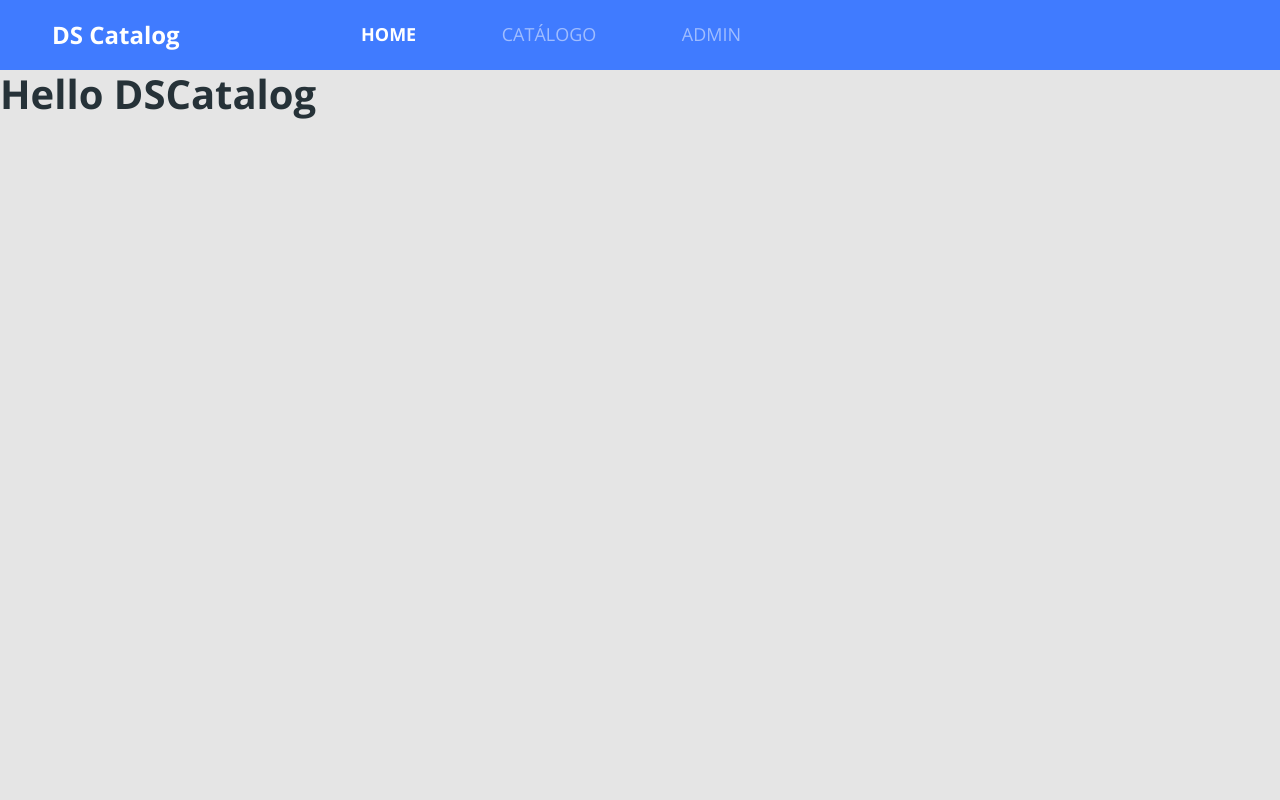
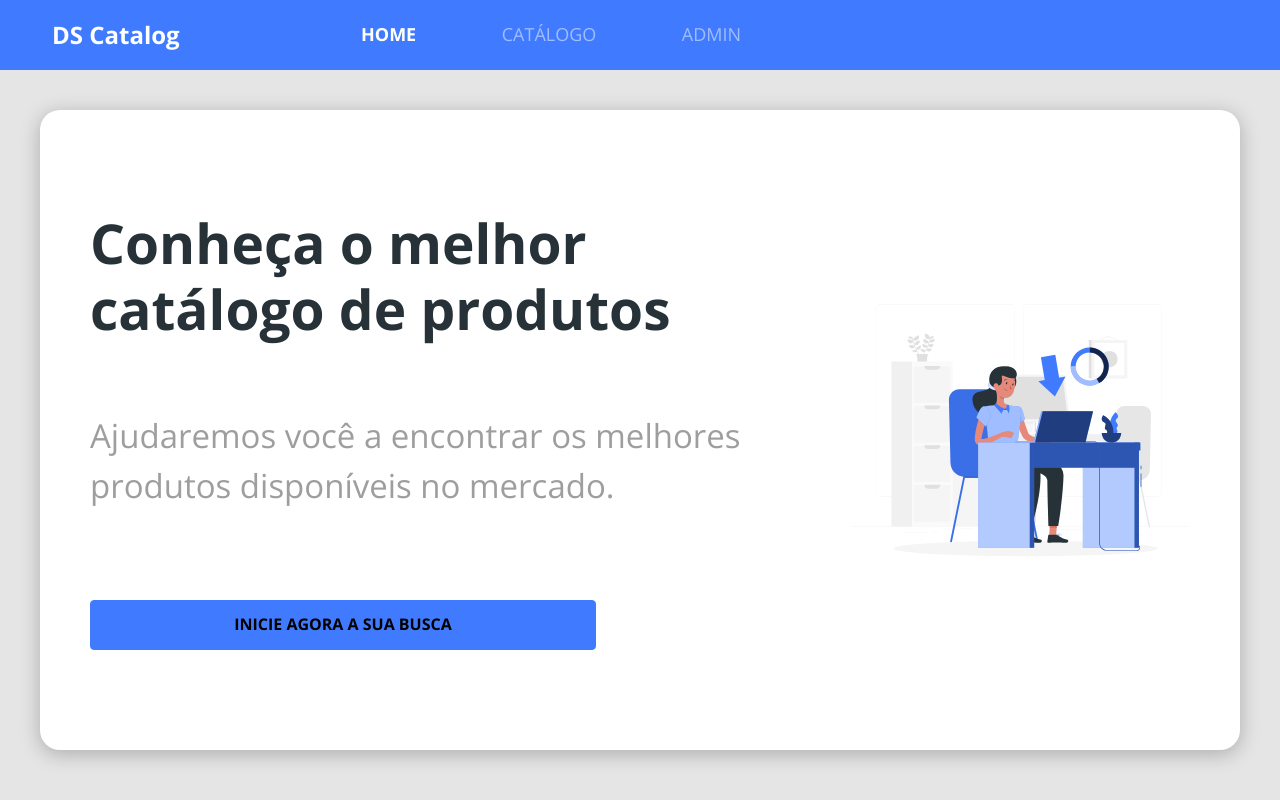
Before and after one commit to jeanfurquim/dscatalog-bootcamp-devsuperior, a React (Create React App) app in the folder frontweb/: page / in a window 1280 px wide. Built offline with nearby package versions, Linux system fonts and the light colour scheme.

Commit message:
Home styling

```diff
--- a/frontweb/src/App.tsx
+++ b/frontweb/src/App.tsx
@@ -1,15 +1,11 @@
-import React from 'react';
-import './assets/styles/custom.scss';
+import Home from 'pages/Home';
+import 'assets/styles/custom.scss';
 import './App.css';
-import Navbar from './components/Navbar';
 
 const App = () => {
   return (
-    <>
-      <Navbar />
-      <h1>Hello DSCatalog</h1>
-    </>
-  );
-}
+    <Home />
+  )
+};
 
 export default App;
--- /dev/null
+++ b/frontweb/src/components/ButtonIcon/index.tsx
@@ -0,0 +1,10 @@
+import './styles.css'
+const ButtonIcon = () => {
+    return (
+        <button className = "btn btn-primary btn-icon">
+        <h6>INICIE AGORA A SUA BUSCA</h6>
+        </button>
+    );
+}
+
+export default ButtonIcon;
--- /dev/null
+++ b/frontweb/src/components/ButtonIcon/styles.css
@@ -0,0 +1,3 @@
+.btn-icon {
+    height: 50px;
+}
--- a/frontweb/src/components/Navbar/index.tsx
+++ b/frontweb/src/components/Navbar/index.tsx
@@ -21,7 +21,7 @@
           <span className="navbar-toggler-icon"></span>
         </button>
 
-        <div className="collapse navbar-collapse" id ="dscatalog-navbar">
+        <div className="collapse navbar-collapse" id="dscatalog-navbar">
           <ul className="navbar-nav offset-md-2 main-menu">
             <li>
               <a href="link" className="active">
--- /dev/null
+++ b/frontweb/src/pages/Home/index.tsx
@@ -0,0 +1,27 @@
+import { ReactComponent as MainImage } from 'assets/images/main-image.svg';
+import ButtonIcon from 'components/ButtonIcon';
+import Navbar from 'components/Navbar';
+
+import './styles.css'
+
+const Home = () => {
+  return (
+    <>
+      <Navbar />
+      <div className="home-container">
+        <div className="home-card">
+          <div className="home-content-container">
+            <h1>Conheça o melhor catálogo de produtos</h1>
+            <p>Ajudaremos você a encontrar os melhores produtos disponíveis no mercado.</p>
+            <ButtonIcon />
+          </div>
+          <div className="home-image-container">
+            <MainImage />
+          </div>
+        </div>
+      </div>
+    </>
+  );
+};
+
+export default Home;
--- /dev/null
+++ b/frontweb/src/pages/Home/styles.css
@@ -0,0 +1,132 @@
+.home-container {
+  padding: 10px;
+  font-size: 20px;
+  text-align: center;
+}
+
+.home-card {
+  display: flex;
+  flex-direction: column-reverse;
+  background-color: #fff;
+  box-shadow: 0px 4px 20px rgba(0, 0, 0, 0.25);
+  border-radius: 20px;
+}
+
+.home-content-container {
+  display: flex;
+  flex-direction: column;
+  align-items: center;
+  padding: 10px 10px 60px 10px;
+}
+
+.home-content-container h1 {
+  width: 260px;
+  font-size: 1em;
+  margin-bottom: 15px;
+}
+
+.home-content-container p {
+  width: 260px;
+  color: #9e9e9e;
+  font-size: 0.6em;
+  margin-bottom: 30px;
+}
+.home-image-container {
+  padding: 50px 15px;
+}
+
+.home-image-container svg {
+  width: 100%;
+  height: auto;
+}
+
+@media (min-width: 576px) {
+  .home-container {
+    padding: 15px;
+    font-size: 40px;
+  }
+
+  .home-content-container h1 {
+    width: 506px;
+    margin-bottom: 20px;
+  }
+
+  .home-content-container p {
+    width: 506px;
+    margin-bottom: 20px;
+  }
+  .home-content-container button {
+    width: 506px;
+  }
+  .home-image-container svg {
+    width: 506px;
+  }
+}
+
+@media (min-width: 768px) {
+  .home-image-container {
+    padding: 100px 20px;
+  }
+
+  .home-content-container {
+    padding: 20px 20px 100px 20px;
+  }
+}
+@media (min-width: 992px) {
+  .home-container {
+    font-size: 55px;
+    padding: 40px;
+  }
+
+  .home-image-container {
+    padding: 125px 20px;
+  }
+
+  .home-content-container {
+    padding: 20px 20px 150px 20px;
+  }
+
+  .home-content-container h1 {
+    width: 700px;
+    margin-bottom: 26px;
+  }
+
+  .home-content-container p {
+    width: 700px;
+    margin-bottom: 47px;
+  }
+}
+
+@media (min-width: 1200px) {
+  .home-card {
+    flex-direction: row;
+    justify-content: space-around;
+    padding: calc(((85vh - 480px) / 2) - 20px) 0;
+  }
+
+  .home-content-container {
+    height: 480px;
+    width: 700px;
+    padding: 20px;
+    align-items: flex-start;
+    text-align: left;
+    align-content: space-between;
+    flex-flow: wrap;
+  }
+
+  .home-image-container {
+    display: flex;
+    align-items: center;
+    padding: 20px;
+  }
+
+  .home-image-container svg {
+    width: 100%;
+  }
+}
+
+@media (min-width: 1400px) {
+  .home-image-container svg {
+    width: 480px;
+  }
+}
```
Also changed, not shown: frontweb/src/assets/images/main-image.svg (added).
